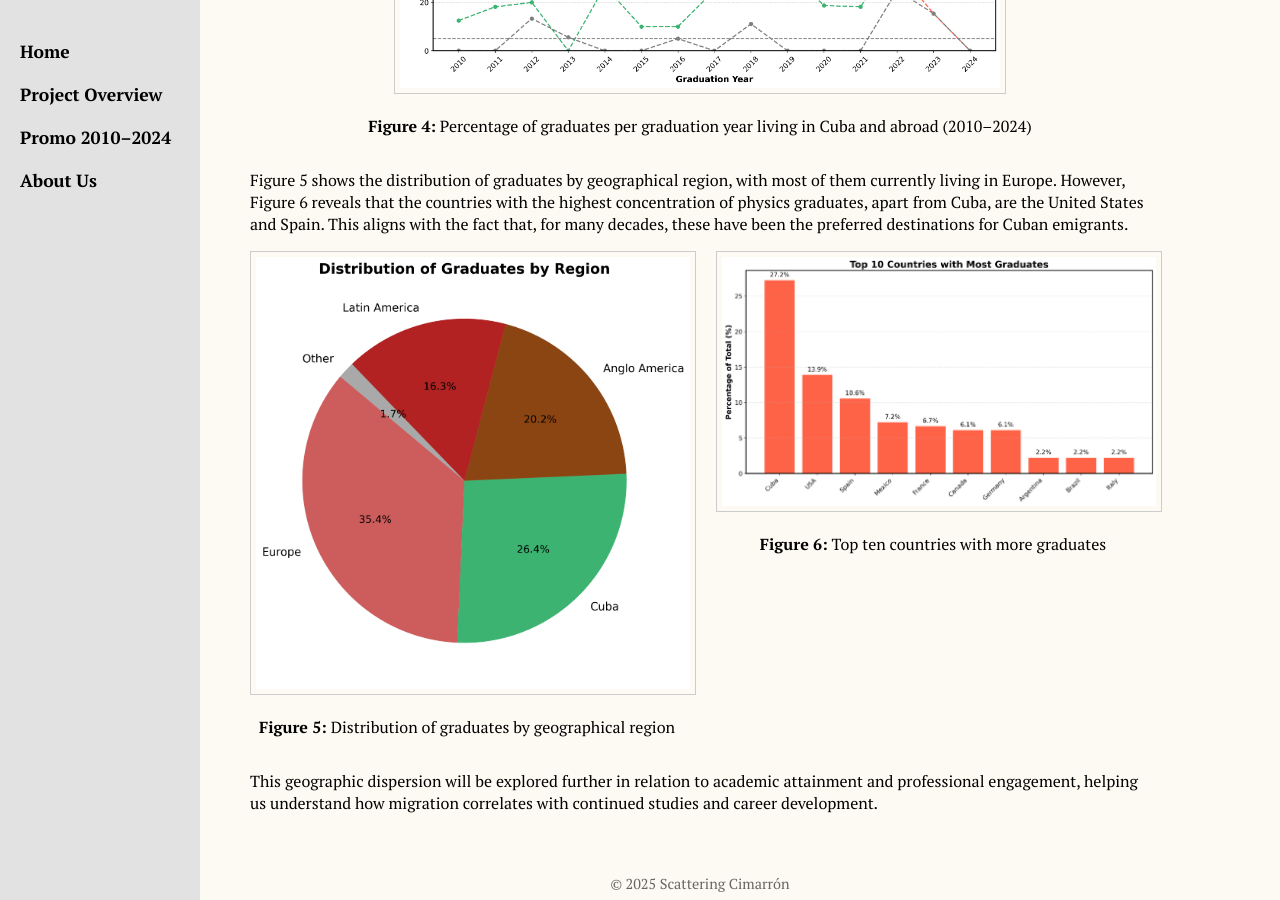
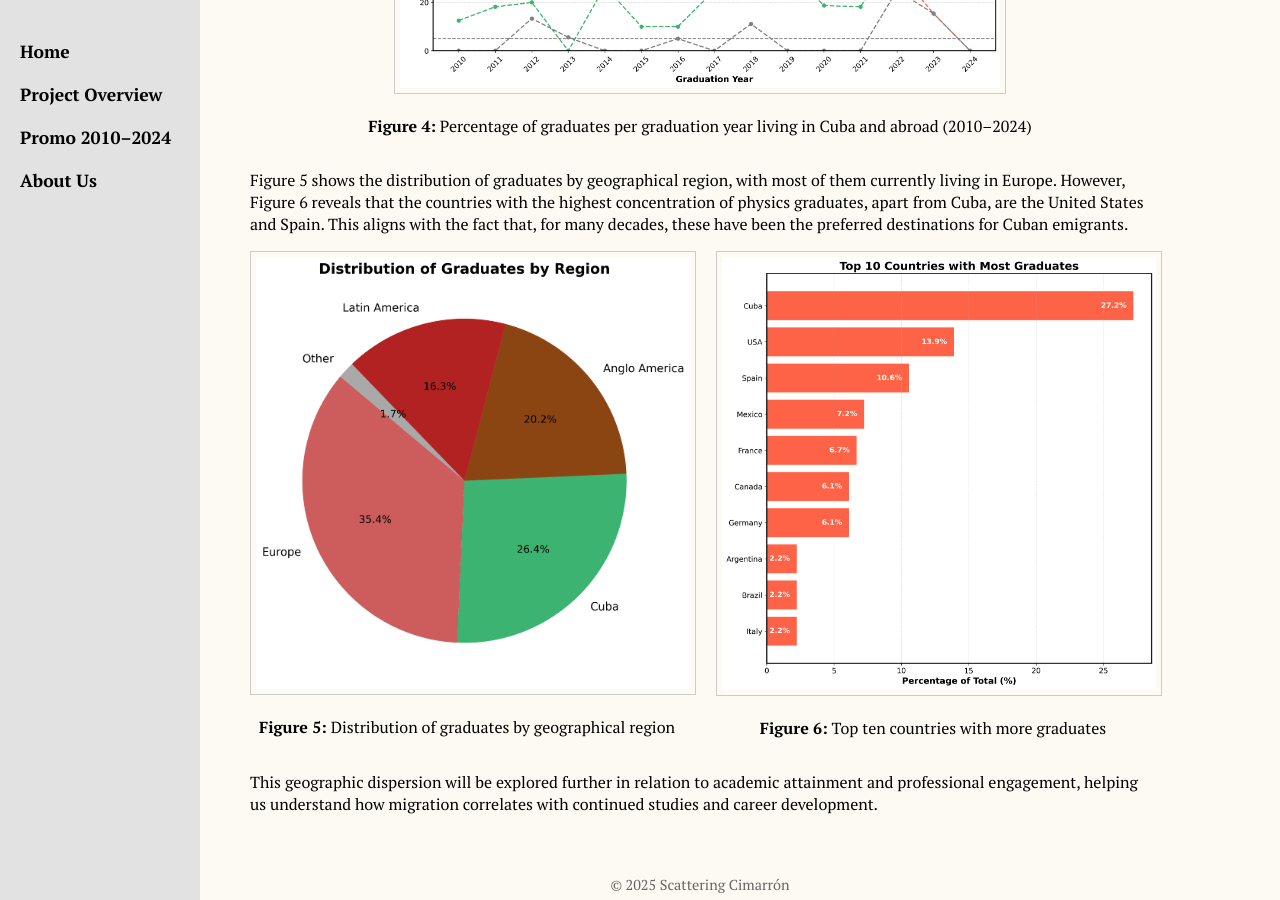
Before and after one commit to Gretica/Tracking_Cuban_Physicists, a Jekyll site: the page built from Promo_2010_2024.md, in a window 1280 px wide and 900 px high, scrolled down 3084 px. Built offline with Jekyll 4.4.1, drawn with Linux system fonts in a browser that asks for light colours.

Commit message:
Update Promo_2010_2024.md

```diff
--- a/Promo_2010_2024.md
+++ b/Promo_2010_2024.md
@@ -109,7 +109,7 @@ Figure 5 shows the distribution of graduates by geographical region, with most o
     <p><strong>Figure 5:</strong> Distribution of graduates by geographical region</p>
   </div>
   <div style="flex: 1; text-align: center;">
-    <img src="{{ site.baseurl }}/assets/images/Promo_2010_2024/top_countries_graduates.png"
+    <img src="{{ site.baseurl }}/assets/images/Promo_2010_2024/top_countries_graduates_horizontal.png"
          alt="Figure 6 – Top ten countries with more graduates"
          style="max-width: 100%; height: auto; border: 1px solid #ccc; padding: 5px;">
     <p><strong>Figure 6:</strong> Top ten countries with more graduates</p>
```
